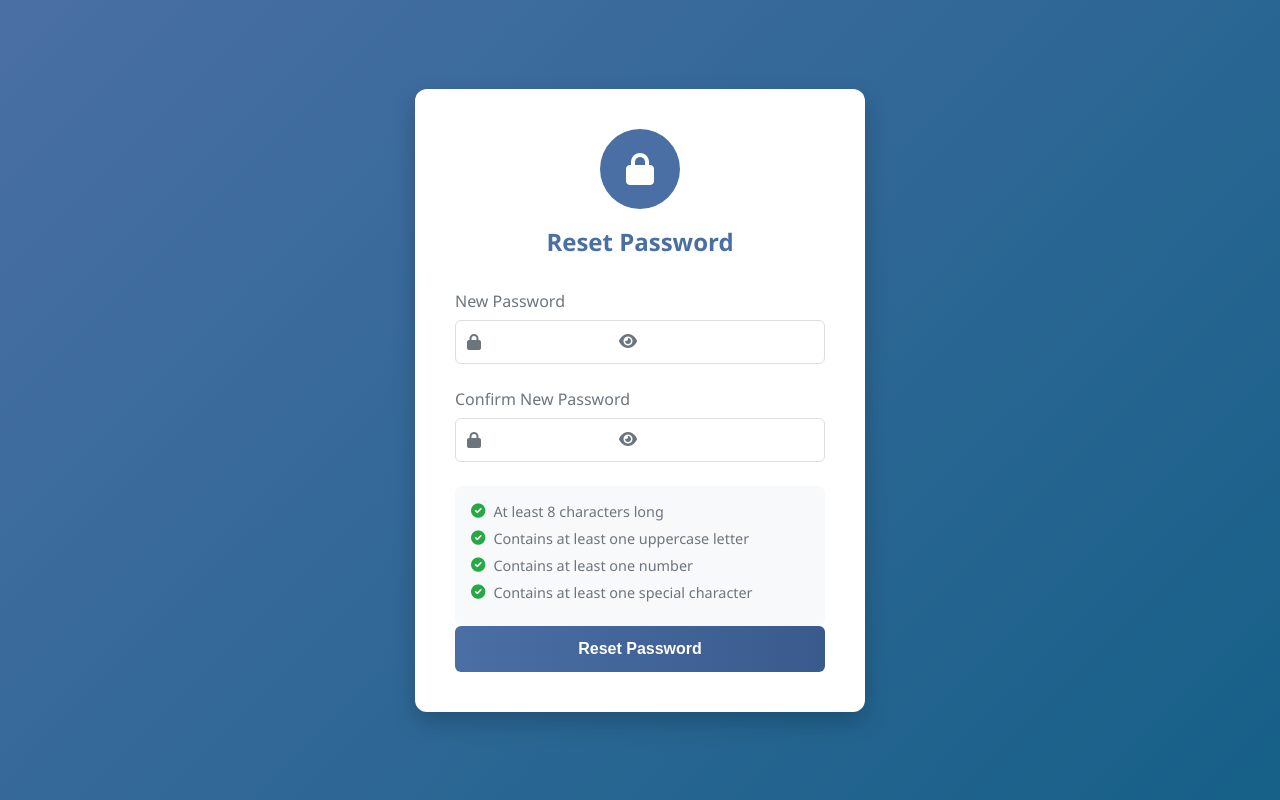
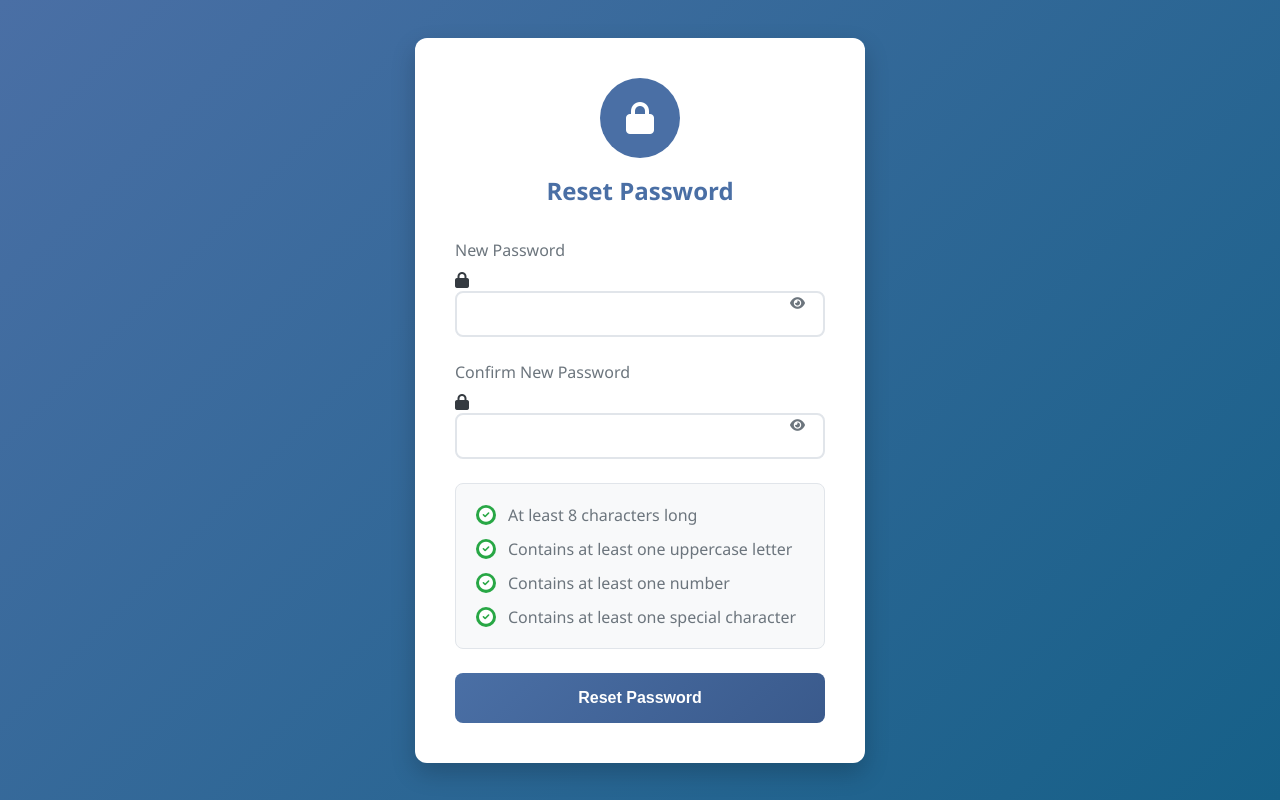
Before and after one commit to holly-agyei/cs-project, a Flask app: a page that uses authentication/templates/reset_password.html in a window 1280 px wide. Run offline with Flask 3, Linux system fonts and the light colour scheme.

Commit message:
added background and corrected user functionalities

```diff
--- a/authentication/app.py
+++ b/authentication/app.py
@@ -558,6 +558,7 @@
             db.session.commit()
 
 if __name__ == '__main__':
-    port = int(os.environ.get('PORT', 8080))
+    init_db()
+    port = int(os.environ.get('PORT', 10000))
     app.run(host='0.0.0.0', port=port, debug=False)
     #done
--- a/authentication/templates/reset_password.html
+++ b/authentication/templates/reset_password.html
@@ -40,7 +40,8 @@
             box-shadow: 0 10px 25px rgba(0, 0, 0, 0.2);
             width: 100%;
             max-width: 450px;
-            transition: transform 0.3s ease, box-shadow 0.3s ease;
+            position: relative;
+            z-index: 1;
         }
 
         .reset-password-container:hover {
@@ -87,72 +88,103 @@
 
         .input-group {
             position: relative;
+            margin-bottom: 1rem;
         }
 
-        .input-icon {
+        .input-group input {
+            width: 100%;
+            padding: 0.75rem 1rem 0.75rem 2.5rem;
+            border: 2px solid #e1e5ea;
+            border-radius: 8px;
+            font-size: 1rem;
+            transition: all 0.3s ease;
+            background-color: white;
+        }
+
+        .input-group input:focus {
+            outline: none;
+            border-color: var(--primary-color);
+            box-shadow: 0 0 0 3px rgba(74, 111, 165, 0.1);
+        }
+
+        .password-toggle {
             position: absolute;
-            left: 12px;
+            right: 12px;
             top: 50%;
             transform: translateY(-50%);
+            background: none;
+            border: none;
             color: var(--secondary-color);
+            cursor: pointer;
+            padding: 0.5rem;
+            z-index: 2;
+            transition: color 0.3s ease;
         }
 
-        input {
-            width: 100%;
-            padding: 0.75rem 1rem 0.75rem 2.5rem;
-            border: 1px solid #ddd;
-            border-radius: 6px;
-            font-size: 1rem;
-            transition: border-color 0.3s ease, box-shadow 0.3s ease;
+        .password-toggle:hover {
+            color: var(--primary-color);
         }
 
-        input:focus {
+        .password-toggle:focus {
             outline: none;
-            border-color: var(--primary-color);
-            box-shadow: 0 0 0 3px rgba(74, 111, 165, 0.2);
-        }
-
-        button {
-            width: 100%;
-            padding: 0.875rem;
-            background: linear-gradient(to right, var(--primary-color), var(--primary-dark));
-            color: white;
-            border: none;
-            border-radius: 6px;
-            cursor: pointer;
-            font-size: 1rem;
-            font-weight: 600;
-            transition: all 0.3s ease;
-        }
-
-        button:hover {
-            background: linear-gradient(to right, var(--primary-dark), var(--primary-color));
-            transform: translateY(-2px);
-            box-shadow: 0 5px 15px rgba(0, 0, 0, 0.1);
-        }
-
-        button:active {
-            transform: translateY(0);
+            color: var(--primary-color);
         }
 
         .password-requirements {
-            margin-top: 1rem;
-            padding: 1rem;
-            background: var(--light-color);
+            margin-top: 1.5rem;
+            padding: 1.25rem;
+            background: #f8f9fa;
             border-radius: 8px;
-            font-size: 0.9rem;
-            color: var(--secondary-color);
+            border: 1px solid #e1e5ea;
         }
 
         .requirement-item {
             display: flex;
             align-items: center;
-            gap: 0.5rem;
-            margin-bottom: 0.5rem;
+            gap: 0.75rem;
+            margin-bottom: 0.75rem;
+            color: var(--secondary-color);
+        }
+
+        .requirement-item:last-child {
+            margin-bottom: 0;
         }
 
         .requirement-item i {
-            color: var(--success-color);
+            font-size: 0.875rem;
+            width: 1.25rem;
+            height: 1.25rem;
+            display: flex;
+            align-items: center;
+            justify-content: center;
+            border-radius: 50%;
+            background-color: var(--success-color);
+            color: white;
+        }
+
+        button[type="submit"] {
+            width: 100%;
+            padding: 1rem;
+            background: linear-gradient(135deg, var(--primary-color), var(--primary-dark));
+            color: white;
+            border: none;
+            border-radius: 8px;
+            cursor: pointer;
+            font-size: 1rem;
+            font-weight: 600;
+            margin-top: 1.5rem;
+            transition: all 0.3s ease;
+        }
+
+        button[type="submit"]:hover {
+            background: linear-gradient(135deg, var(--primary-dark), var(--primary-color));
+            transform: translateY(-2px);
+            box-shadow: 0 4px 12px rgba(74, 111, 165, 0.2);
+        }
+
+        button[type="submit"]:active {
+            transform: translateY(0);
+            box-shadow: none;
         }
 
         .flash-messages {
@@ -176,23 +208,6 @@
             background-color: #d4edda;
             color: #155724;
             border-left: 4px solid var(--success-color);
-        }
-
-        .password-toggle {
-            position: absolute;
-            right: 12px;
-            top: 50%;
-            transform: translateY(-50%);
-            background: none;
-            border: none;
-            color: var(--secondary-color);
-            cursor: pointer;
-            padding: 0.25rem;
-            transition: color 0.3s ease;
-        }
-
-        .password-toggle:hover {
-            color: var(--primary-color);
         }
     </style>
 </head>
```
Also changed, not shown: authentication/instance/clinic.db.
